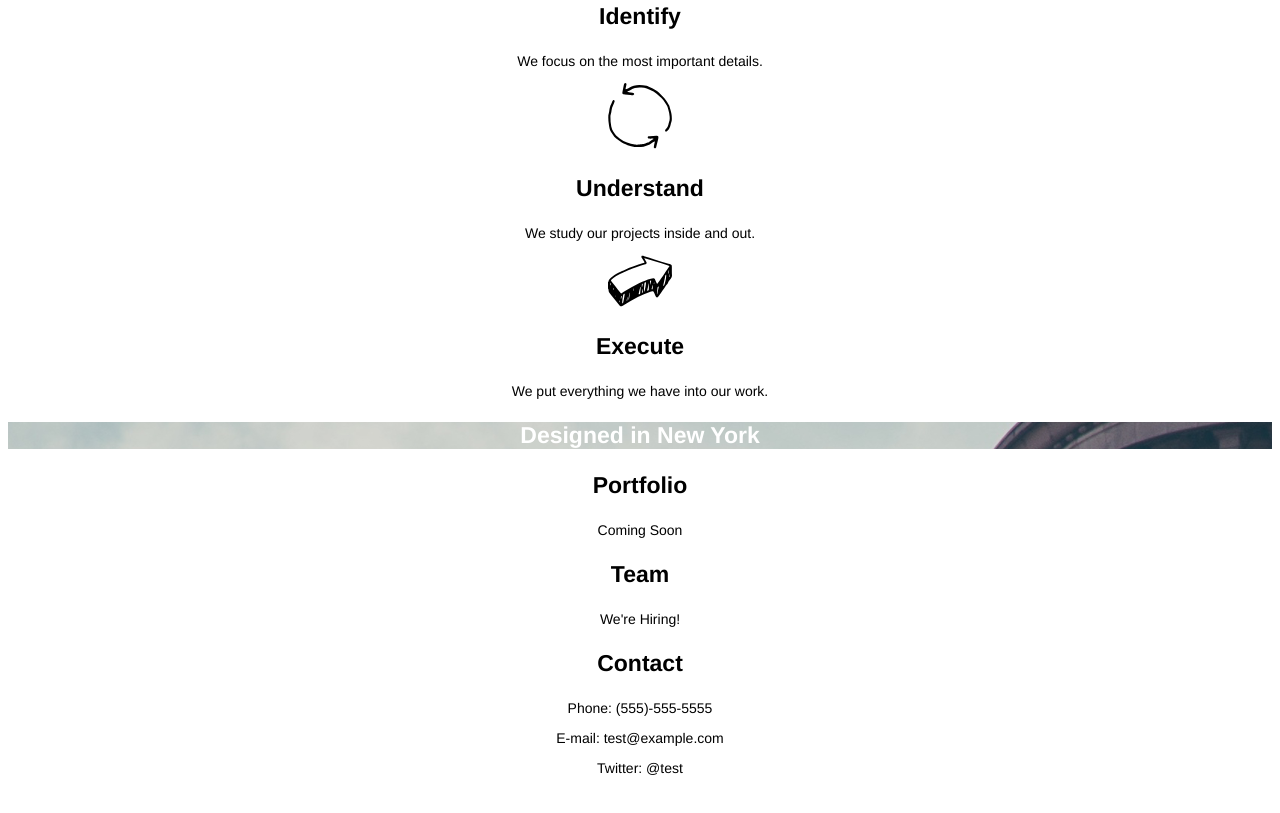
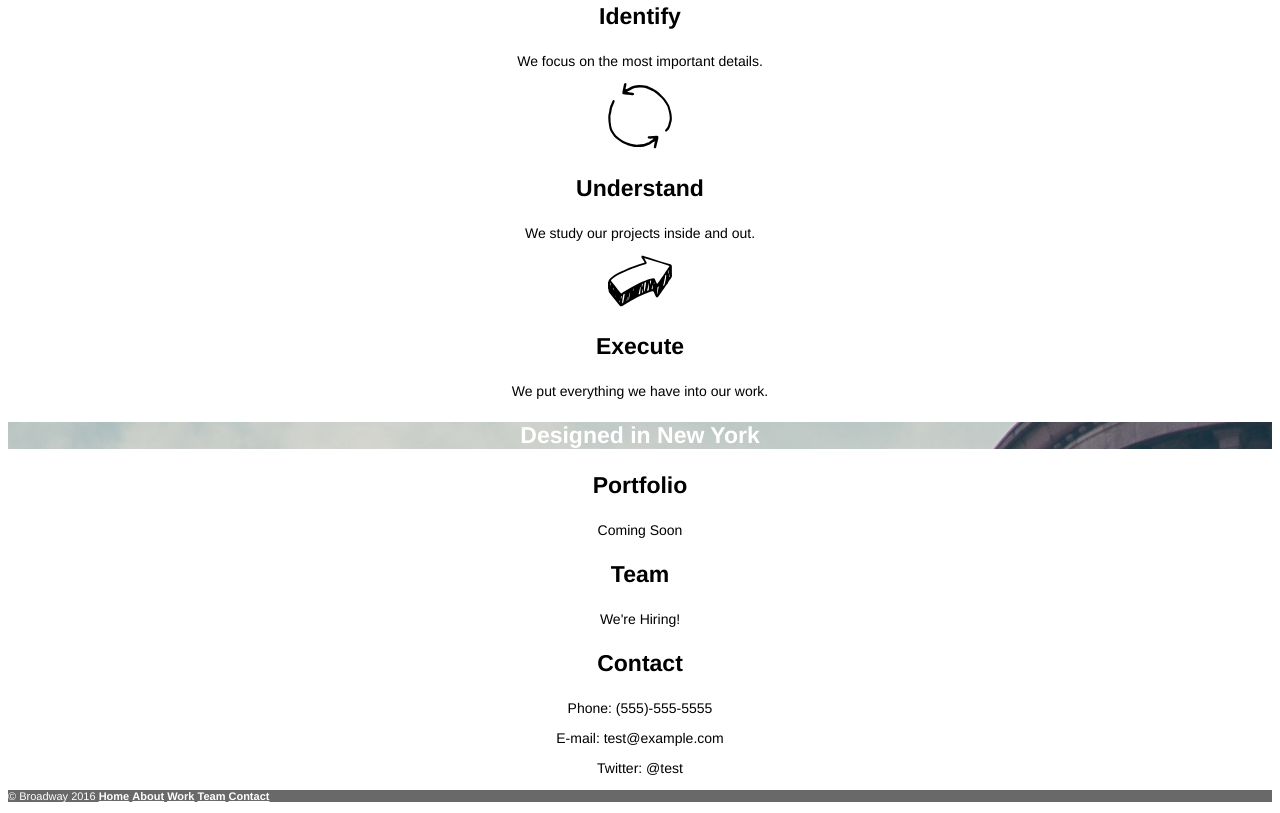
Before and after one commit to seekingshell/Broadway, a plain HTML site: page index.html in a window 1280 px wide. Shown: the part 491-1304 px from the top of the page. Before the commit the page ends 1281 px from the top, so only its background shows below. Drawn offline with Linux system fonts and the light colour scheme.

Commit message:
Adds footer and styling

```diff
--- a/index.html
+++ b/index.html
@@ -8,6 +8,7 @@
   <body>
     <header>
       <h1>Broadway Design</h1>
+      <!-- Navigation -->
       <nav>
         <p><a href="#">Home</a></p>
         <p><a href="#">About</a></p>
@@ -45,5 +46,17 @@
       <p>E-mail: test@example.com</p>
       <p>Twitter: @test</p>
     </main>
+    <footer>
+      <p>
+        <!-- Copyright -->
+        &copy; Broadway 2016
+        <!-- Navigation -->
+        <a href="#">Home</a>
+        <a href="#">About</a>
+        <a href="#">Work</a>
+        <a href="#">Team</a>
+        <a href="#">Contact</a>
+      </p>
+    </footer>
   </body>
 </html>
--- a/resources/css/style.css
+++ b/resources/css/style.css
@@ -10,6 +10,12 @@ header {
 
 main {
   text-align: center;
+}
+
+footer {
+  font-size: 11px;
+  color: white;
+  background-color: dimgray;
 }
 
 h1 {
@@ -37,6 +43,11 @@ main p {
   font-size: 14px;
 }
 
+footer a {
+  color: white;
+  font-weight: bold;
+}
+
 .separator {
   background: url("../images/the-flatiron-building.png");
   font-size: 23px;
```
